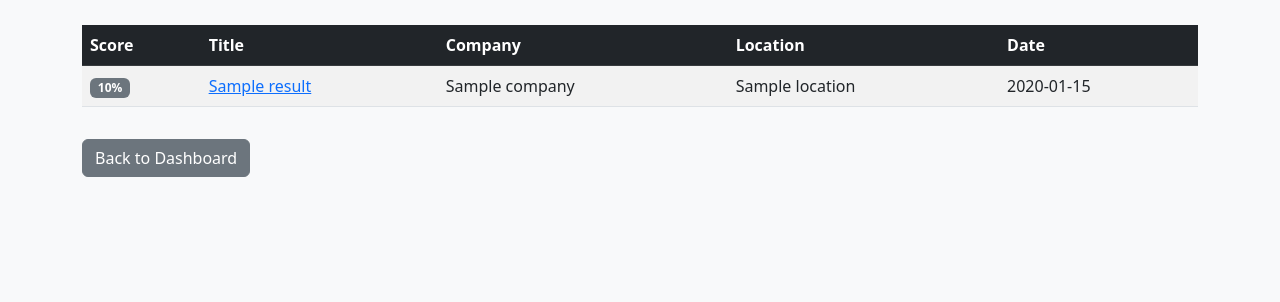
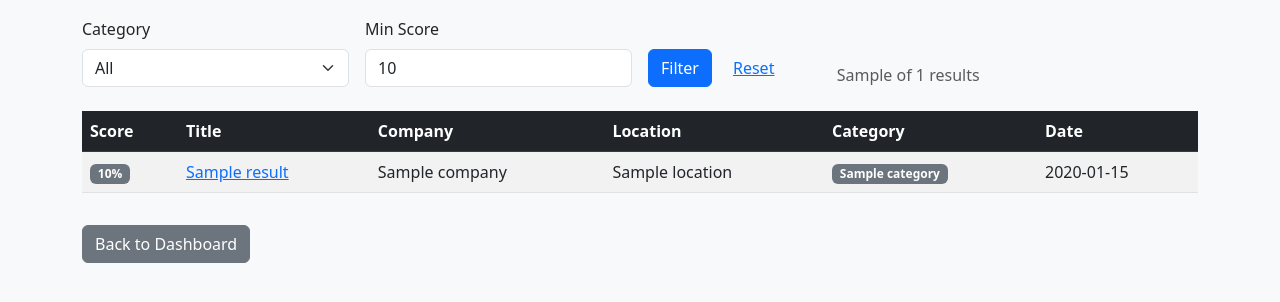
Before and after one commit to MohammedBen254/dreamJob-scraper, a FastAPI app: template src/web/templates/results.html in a window 1280 px wide. Shown: the part 103-405 px from the top of the page. Run offline with FastAPI, Linux system fonts and the light colour scheme; the template is opened without the code that fills it: most values are stand-ins (such as "Sample title", 1, 10 or a date in 2020).

Commit message:
feat: add scrape run tracking, filtering, and error handling to web UI and task runner

```diff
--- a/src/web/app.py
+++ b/src/web/app.py
@@ -1,3 +1,5 @@
+from typing import Optional
+
 from fastapi import FastAPI, Request
 from fastapi.responses import HTMLResponse
 from fastapi.templating import Jinja2Templates
@@ -19,7 +21,7 @@ async def dashboard(request: Request):
         total_jobs = len(await repo.get_all_jobs_with_embeddings())
 
         from sqlalchemy import select, func
-        from src.storage.database import JobRecord as JR
+        from src.storage.database import JobRecord as JR, ScrapeRunRecord
 
         parsed_count = (
             await session.execute(select(func.count()).select_from(JR).where(JR.status == "parsed"))
@@ -35,6 +37,11 @@ async def dashboard(request: Request):
             )
         ).scalar() or 0
 
+        runs_result = await session.execute(
+            select(ScrapeRunRecord).order_by(ScrapeRunRecord.id.desc()).limit(20)
+        )
+        scrape_runs = list(runs_result.scalars().all())
+
     return templates.TemplateResponse(
         request,
         "dashboard.html",
@@ -45,16 +52,24 @@ async def dashboard(request: Request):
             "parsed_count": parsed_count,
             "embedded_count": embedded_count,
             "notified_count": notified_count,
+            "scrape_runs": scrape_runs,
         },
     )
 
 
 @app.get("/jobs/", response_class=HTMLResponse)
-async def jobs_list(request: Request, page: int = 1, status: str = "", category: str = ""):
+async def jobs_list(
+    request: Request,
+    page: int = 1,
+    status: str = "",
+    category: str = "",
+    run_id: Optional[int] = None,
+    min_score: Optional[float] = None,
+):
     per_page = 30
     async with async_session_factory() as session:
         from sqlalchemy import select, func
-        from src.storage.database import JobRecord as JR, JobMatch
+        from src.storage.database import JobRecord as JR, JobMatch, ScrapeRunRecord
 
         query = select(JR).order_by(JR.created_at.desc())
         count_query = select(func.count()).select_from(JR)
@@ -65,13 +80,29 @@ async def jobs_list(request: Request, page: int = 1, status: str = "", category:
         if category:
             query = query.where(JR.category == category)
             count_query = count_query.where(JR.category == category)
+        if run_id:
+            query = query.where(JR.scrape_run_id == run_id)
+            count_query = count_query.where(JR.scrape_run_id == run_id)
+
+        if min_score is not None and min_score > 0:
+            score_sub = (
+                select(JobMatch.job_id, func.max(JobMatch.score).label("max_score"))
+                .group_by(JobMatch.job_id)
+                .subquery()
+            )
+            query = query.join(score_sub, JR.id == score_sub.c.job_id).where(
+                score_sub.c.max_score >= min_score
+            )
+            count_query = count_query.join(score_sub, JR.id == score_sub.c.job_id).where(
+                score_sub.c.max_score >= min_score
+            )
 
         total = (await session.execute(count_query)).scalar() or 0
         results = await session.execute(query.offset((page - 1) * per_page).limit(per_page))
         jobs = list(results.scalars().all())
 
         job_ids = [j.id for j in jobs]
-        best_scores = {}
+        best_scores: dict[int, float] = {}
         if job_ids:
             match_rows = await session.execute(
                 select(JobMatch.job_id, func.max(JobMatch.score))
@@ -84,6 +115,11 @@ async def jobs_list(request: Request, page: int = 1, status: str = "", category:
             await session.execute(select(JR.category).distinct().order_by(JR.category))
         )
         categories = [c[0] for c in categories if c[0]]
+
+        runs_result = await session.execute(
+            select(ScrapeRunRecord).order_by(ScrapeRunRecord.id.desc()).limit(20)
+        )
+        scrape_runs = list(runs_result.scalars().all())
 
         total_pages = max(1, (total + per_page - 1) // per_page)
 
@@ -98,42 +134,73 @@ async def jobs_list(request: Request, page: int = 1, status: str = "", category:
             "total": total,
             "status": status,
             "category": category,
+            "run_id": run_id,
+            "min_score": min_score,
             "categories": categories,
+            "scrape_runs": scrape_runs,
         },
     )
 
 
 @app.get("/query/{query_id}", response_class=HTMLResponse)
-async def query_results(request: Request, query_id: int):
+async def query_results(
+    request: Request,
+    query_id: int,
+    category: str = "",
+    min_score: Optional[float] = None,
+):
     async with async_session_factory() as session:
         repo = JobRepository(session)
-        from src.storage.database import QueryRecord, JobRecord
-        from sqlalchemy import select
+        from src.storage.database import QueryRecord, JobRecord, JobMatch
+        from sqlalchemy import select, func
 
         result = await session.execute(select(QueryRecord).where(QueryRecord.id == query_id))
         query_record = result.scalar_one_or_none()
         if not query_record:
             return HTMLResponse("Query not found", status_code=404)
 
-        matches = await repo.get_matches_for_query(query_id)
+        match_query = select(JobMatch).where(JobMatch.query_id == query_id)
+
+        if min_score is not None and min_score > 0:
+            match_query = match_query.where(JobMatch.score >= min_score)
+
+        matches_result = await session.execute(
+            match_query.order_by(JobMatch.score.desc())
+        )
+        matches = list(matches_result.scalars().all())
+
         if not matches:
+            categories = list(
+                await session.execute(select(JobRecord.category).distinct().order_by(JobRecord.category))
+            )
+            categories = [c[0] for c in categories if c[0]]
             return templates.TemplateResponse(
                 request,
                 "results.html",
                 {
                     "query": query_record,
                     "results": [],
+                    "category": category,
+                    "min_score": min_score,
+                    "categories": categories,
+                    "total_results": 0,
+                    "shown_results": 0,
                 },
             )
 
         job_ids = [m.job_id for m in matches]
-        jobs_result = await session.execute(select(JobRecord).where(JobRecord.id.in_(job_ids)))
+        jobs_query = select(JobRecord).where(JobRecord.id.in_(job_ids))
+        if category:
+            jobs_query = jobs_query.where(JobRecord.category == category)
+        jobs_result = await session.execute(jobs_query)
         jobs_by_id = {j.id: j for j in jobs_result.scalars().all()}
 
         results = []
         for match in sorted(matches, key=lambda m: m.score, reverse=True):
             job = jobs_by_id.get(match.job_id)
             if job:
+                if category and job.category != category:
+                    continue
                 results.append(
                     {
                         "score": match.score,
@@ -143,8 +210,16 @@ async def query_results(request: Request, query_id: int):
                         "date_posted": job.date_posted,
                         "url": job.url,
                         "id": job.id,
+                        "category": job.category,
                     }
                 )
+
+        categories = list(
+            await session.execute(select(JobRecord.category).distinct().order_by(JobRecord.category))
+        )
+        categories = [c[0] for c in categories if c[0]]
+
+        total_results = len(matches)
 
     return templates.TemplateResponse(
         request,
@@ -152,6 +227,11 @@ async def query_results(request: Request, query_id: int):
         {
             "query": query_record,
             "results": results,
+            "category": category,
+            "min_score": min_score,
+            "categories": categories,
+            "total_results": total_results,
+            "shown_results": len(results),
         },
     )
 
--- a/src/web/templates/results.html
+++ b/src/web/templates/results.html
@@ -2,7 +2,30 @@
 {% block title %}Results: {{ query.name }}{% endblock %}
 {% block content %}
 <h1 class="mb-2">{{ query.name }}</h1>
-<p class="text-muted mb-4">Query: <em>{{ query.query_text }}</em></p>
+<p class="text-muted mb-3">Query: <em>{{ query.query_text }}</em></p>
+
+<form method="get" class="row g-3 mb-4">
+    <div class="col-md-3">
+        <label class="form-label">Category</label>
+        <select name="category" class="form-select">
+            <option value="">All</option>
+            {% for cat in categories %}
+            <option value="{{ cat }}" {{ 'selected' if category == cat else '' }}>{{ cat }}</option>
+            {% endfor %}
+        </select>
+    </div>
+    <div class="col-md-3">
+        <label class="form-label">Min Score</label>
+        <input type="number" name="min_score" class="form-control" value="{{ min_score if min_score else '' }}" min="0" max="100" step="1" placeholder="0-100">
+    </div>
+    <div class="col-md-2 d-flex align-items-end">
+        <button type="submit" class="btn btn-primary me-2">Filter</button>
+        <a href="/query/{{ query.id }}" class="btn btn-link">Reset</a>
+    </div>
+    <div class="col-md-4 d-flex align-items-end">
+        <span class="text-muted">{{ shown_results }} of {{ total_results }} results</span>
+    </div>
+</form>
 
 {% if results %}
 <div class="table-responsive">
@@ -13,16 +36,18 @@
                 <th>Title</th>
                 <th>Company</th>
                 <th>Location</th>
+                <th>Category</th>
                 <th>Date</th>
             </tr>
         </thead>
         <tbody>
             {% for r in results %}
             <tr>
-                <td><span class="badge bg-{{ 'success' if r.score >= 70 else 'warning' if r.score >= 40 else 'secondary' }}">{{ r.score }}%</span></td>
+                <td><span class="badge bg-{{ 'success' if r.score >= 70 else 'warning' if r.score >= 40 else 'secondary' }}">{{ r.score | round(1) }}%</span></td>
                 <td><a href="/job/{{ r.id }}">{{ r.title }}</a></td>
                 <td>{{ r.company or '-' }}</td>
                 <td>{{ r.location or '-' }}</td>
+                <td><span class="badge bg-secondary">{{ r.category or '-' }}</span></td>
                 <td>{{ r.date_posted.strftime('%Y-%m-%d') if r.date_posted else '-' }}</td>
             </tr>
             {% endfor %}
```
Also changed, not shown: src/scheduler/tasks.py (+185 -174 lines), src/web/templates/dashboard.html (+30 -0 lines), src/web/templates/jobs.html (+23 -10 lines).
